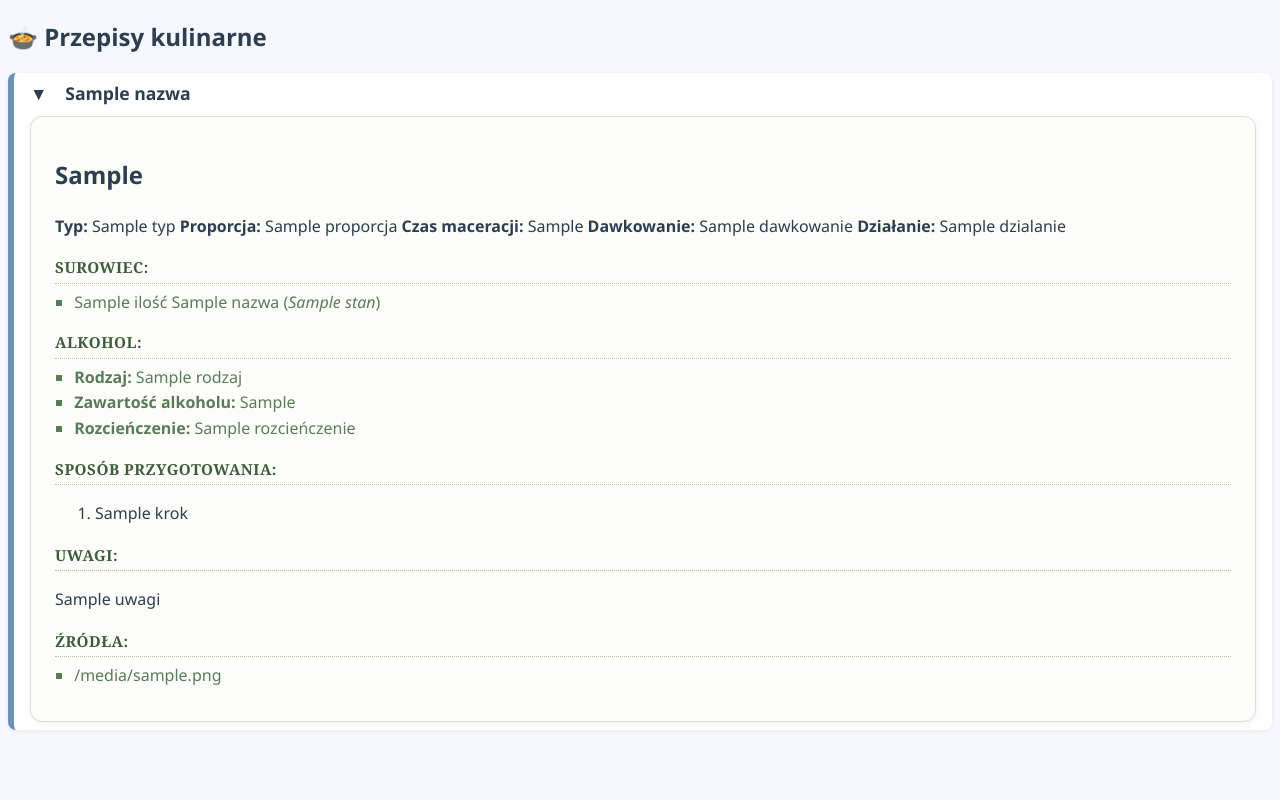
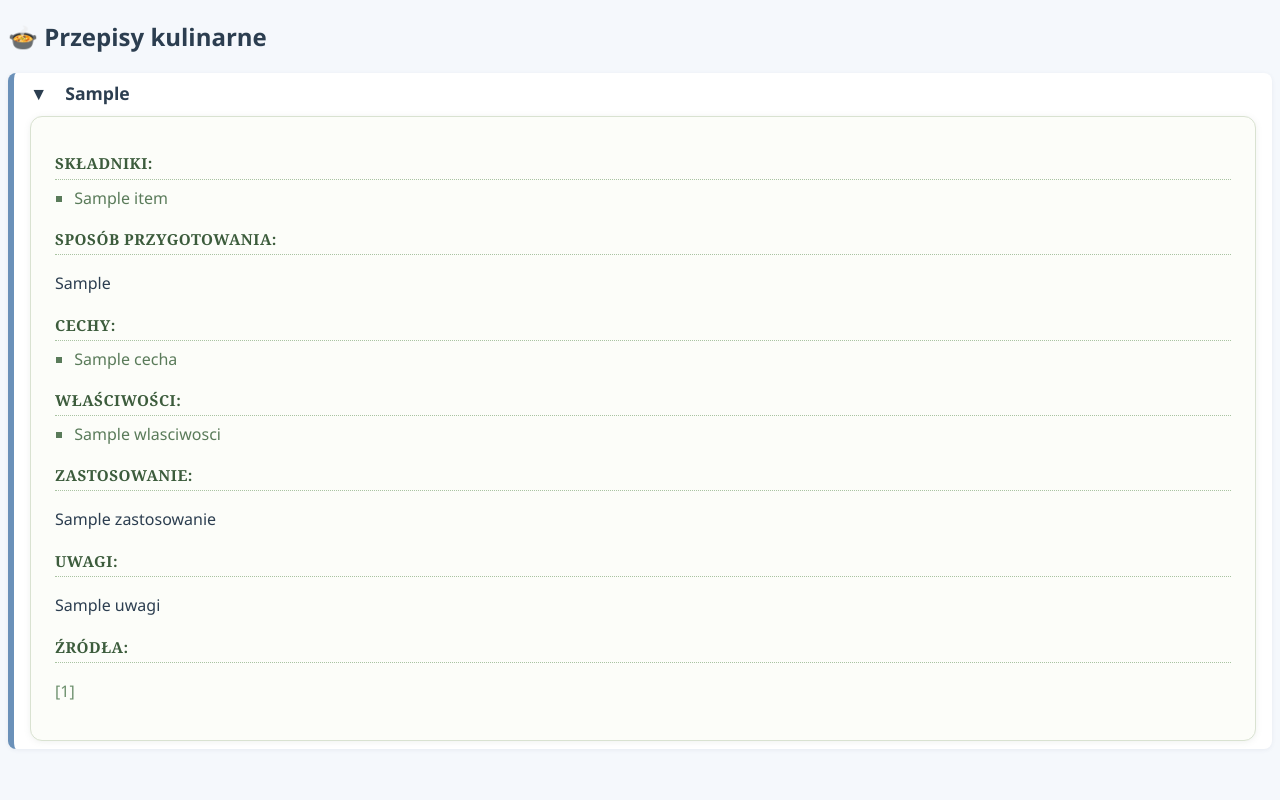
Before and after one commit to Miguanel/Kwiatownik.github.io, a Flask app: template templates/sections/przepisy_kulinarne.html in a window 1280 px wide, after a click that opens the changed part. Run offline with Flask 3, Linux system fonts and the light colour scheme; the template is opened without the code that fills it: most values are stand-ins (such as "Sample title", 1, 10 or a date in 2020); parts of the project's set-up code (start-up, migrations or seed data) failed here and were passed over.

Commit message:
Poprawiono poprawiono treśćs widoczną przepisów

```diff
--- a/templates/base.html
+++ b/templates/base.html
@@ -6,14 +6,19 @@
     <title>{% block title %}Kwiatownik{% endblock %}</title>
     <link rel="stylesheet" href="/static/style.css">
     <link rel="icon" href="/static/favicon.ico">
+    <link rel="stylesheet" href="https://cdnjs.cloudflare.com/ajax/libs/font-awesome/6.5.0/css/all.min.css">
+
     <script src="/static/main.js"></script>
     <script src="/static/script.js"></script>
     <script src="/static/js/favs.js"></script>
+
+
 </head>
 <body>
 
 <div class="wrapper">
 <header class="top-bar">
+
         <a href="/" class="logo" style="display:flex;align-items:center;gap:0.7em;text-decoration:none;">
             <img src="{{ url_for('static', filename='img/kwiatownik_logo.png') }}"
                  alt="Kwiatownik"
@@ -22,7 +27,6 @@
             Kwiatownik <div style="font-size:0.31em;">- encyklopedia kulinarno-medyczna</div>
         </span>
         </a>
-
         <nav class="main-navbar">
             <a href="/">Spis treści</a>
             <a href="/ulubione">Ulubione w ogrodzie</a>
--- a/templates/sections/przepisy_kulinarne.html
+++ b/templates/sections/przepisy_kulinarne.html
@@ -1,11 +1,9 @@
-
 <!DOCTYPE html>
 <html lang="pl">
 <head>
   <meta charset="UTF-8">
   <title>🍲 Przepisy kulinarne</title>
   <link rel="stylesheet" href="/static/style_przepisy.css">
-
   <script>
     function toggleRecipeCard(header) {
       const icon = header.querySelector(".icon");
@@ -29,86 +27,61 @@
     <details class="przepis-card">
       <summary class="przepis-header" onclick="toggleRecipeCard(this)">
         <span class="icon">▶️</span>
-        {{ przepis.nazwa or nazwa_przepisu.replace('_', ' ')|capitalize }}
+        {{ nazwa_przepisu.replace('_', ' ')|capitalize }}
       </summary>
       <div class="przepis-content">
-  {# Nazwa i podstawowe info #}
-  {% if przepis.nazwa_przepisu %}
-    <h2 class="recipe-title">{{ przepis.nazwa_przepisu }}</h2>
-  {% endif %}
-  <div class="recipe-meta">
-    {% if przepis.typ %}
-      <span><strong>Typ:</strong> {{ przepis.typ|capitalize }}</span>
-    {% endif %}
-    {% if przepis.proporcja %}
-      <span><strong>Proporcja:</strong> {{ przepis.proporcja }}</span>
-    {% endif %}
-    {% if przepis.czas_maceracji %}
-      <span><strong>Czas maceracji:</strong> {{ przepis.czas_maceracji }}</span>
-    {% endif %}
-    {% if przepis.dawkowanie %}
-      <span><strong>Dawkowanie:</strong> {{ przepis.dawkowanie }}</span>
-    {% endif %}
-    {% if przepis.dzialanie %}
-      <span><strong>Działanie:</strong> {{ przepis.dzialanie }}</span>
-    {% endif %}
-  </div>
 
-  {# Surowce #}
-  {% if przepis.surowiec %}
-    <b>Surowiec:</b>
-    <ul class="ingredients-list">
-      {% for item in przepis.surowiec %}
-        <li>
-          {{ item.ilość }}
-          <span class="ingredient-name">{{ item.nazwa }}</span>
-          (<em>{{ item.stan }}</em>)
-        </li>
+        {% if przepis.skladniki %}
+        <b>Składniki:</b>
+        <ul>
+          {% for s in przepis.skladniki %}
+          <li>{{ s }}</li>
           {% endfor %}
         </ul>
         {% endif %}
 
-  {# Detale alkoholu #}
-  {% if przepis.alkohol %}
-    <b>Alkohol:</b>
-    <ul class="alcohol-details">
-      <li><strong>Rodzaj:</strong> {{ przepis.alkohol.rodzaj }}</li>
-      {% if przepis.alkohol.zawartość_alkoholu %}
-        <li><strong>Zawartość alkoholu:</strong> {{ przepis.alkohol.zawartość_alkoholu }}</li>
+        {% if przepis.sposob_przygotowania %}
+        <b>Sposób przygotowania:</b>
+        <p>{{ przepis.sposob_przygotowania }}</p>
         {% endif %}
-      {% if przepis.alkohol.rozcieńczenie %}
-        <li><strong>Rozcieńczenie:</strong> {{ przepis.alkohol.rozcieńczenie }}</li>
-      {% endif %}
+
+        {% if przepis.cechy %}
+        <b>Cechy:</b>
+        <ul>
+          {% for c in przepis.cechy %}
+          <li>{{ c }}</li>
+          {% endfor %}
         </ul>
         {% endif %}
 
-  {# Sposób przygotowania #}
-  {% if przepis.przygotowanie %}
-    <b>Sposób przygotowania:</b>
-    <ol class="preparation-steps">
-      {% for krok in przepis.przygotowanie %}
-        <li>{{ krok }}</li>
-      {% endfor %}
-    </ol>
-  {% endif %}
-
-  {# Dodatkowe uwagi #}
-  {% if przepis.uwagi %}
-    <b>Uwagi:</b>
-    <p class="notes">{{ przepis.uwagi }}</p>
-  {% endif %}
-
-  {# Źródła #}
-  {% if przepis.zrodla %}
-    <b>Źródła:</b>
-    <ul class="sources">
-      {% for src in przepis.zrodla %}
-        <li>{{ src }}</li>
+        {% if przepis.wlasciwosci %}
+        <b>Właściwości:</b>
+        <ul>
+          {% for w in przepis.wlasciwosci %}
+          <li>{{ w }}</li>
           {% endfor %}
         </ul>
         {% endif %}
+
+        {% if przepis.zastosowanie %}
+        <b>Zastosowanie:</b>
+        <p>{{ przepis.zastosowanie }}</p>
+        {% endif %}
+
+        {% if przepis.uwagi %}
+        <b>Uwagi:</b>
+        <p>{{ przepis.uwagi }}</p>
+        {% endif %}
+
+        {% if przepis.zrodlo %}
+        <b>Źródła:</b>
+        <p>
+          {% for z in przepis.zrodlo %}
+          <a href="#bib{{ z }}">[{{ z }}]</a>{% if not loop.last %}, {% endif %}
+          {% endfor %}
+        </p>
+        {% endif %}
       </div>
-
     </details>
   {% endfor %}
 {% endfor %}
--- a/templates/sections/przepisy_medyczne.html
+++ b/templates/sections/przepisy_medyczne.html
@@ -29,7 +29,7 @@
 <details class="przepis-card">
     <summary class="przepis-header" onclick="toggleRecipeCard(this)">
         <span class="icon">▶️</span>
-        {{ przepis.nazwa or nazwa_przepisu.replace('_', ' ')|capitalize }}
+        {{ przepis.nazwa.replace('_', ' ')|capitalize or nazwa_przepisu.replace('_', ' ')|capitalize }}
     </summary>
     <div class="przepis-content">
         {% if przepis.skladniki %}
```
Also changed, not shown: data/drzewa/dab_bezszypulkowy.json (+8 -8 lines), data/drzewa/dab_szypulkowy.json (+23 -24 lines), templates/roslina.html (+72 -52 lines). Lines whose indentation alone changed are shown as unchanged.
